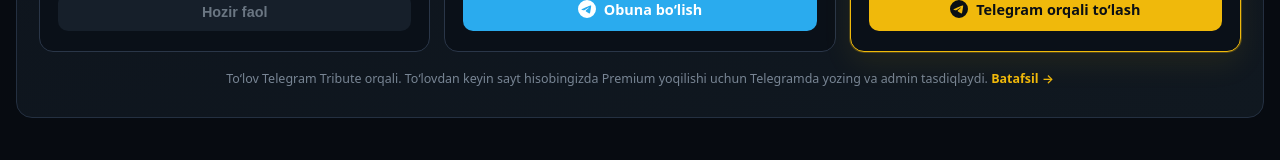
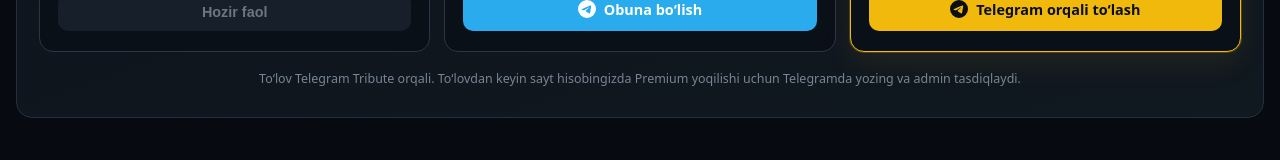
Before and after one commit to Sharofbek84/crypto-news-uz, a Next.js app: page /obuna in a window 1280 px wide. Shown: the part 619-779 px from the top of the page. Built offline with nearby package versions, Linux system fonts and the light colour scheme; no server answers.

Commit message:
subscribeNote: Batafsil linkini olib tashlash

```diff
--- a/app/components/SubscribeSection.tsx
+++ b/app/components/SubscribeSection.tsx
@@ -138,10 +138,7 @@ export default function SubscribeSection() {
 
       <div className="subscribeNote">
         To‘lov Telegram Tribute orqali. To‘lovdan keyin sayt hisobingizda Premium yoqilishi uchun
-        Telegramda yozing va admin tasdiqlaydi.{' '}
-        <Link href="/obuna" style={{ color: '#f0b90b', fontWeight: 600 }}>
-          Batafsil →
-        </Link>
+        Telegramda yozing va admin tasdiqlaydi.
       </div>
     </section>
   )
```
